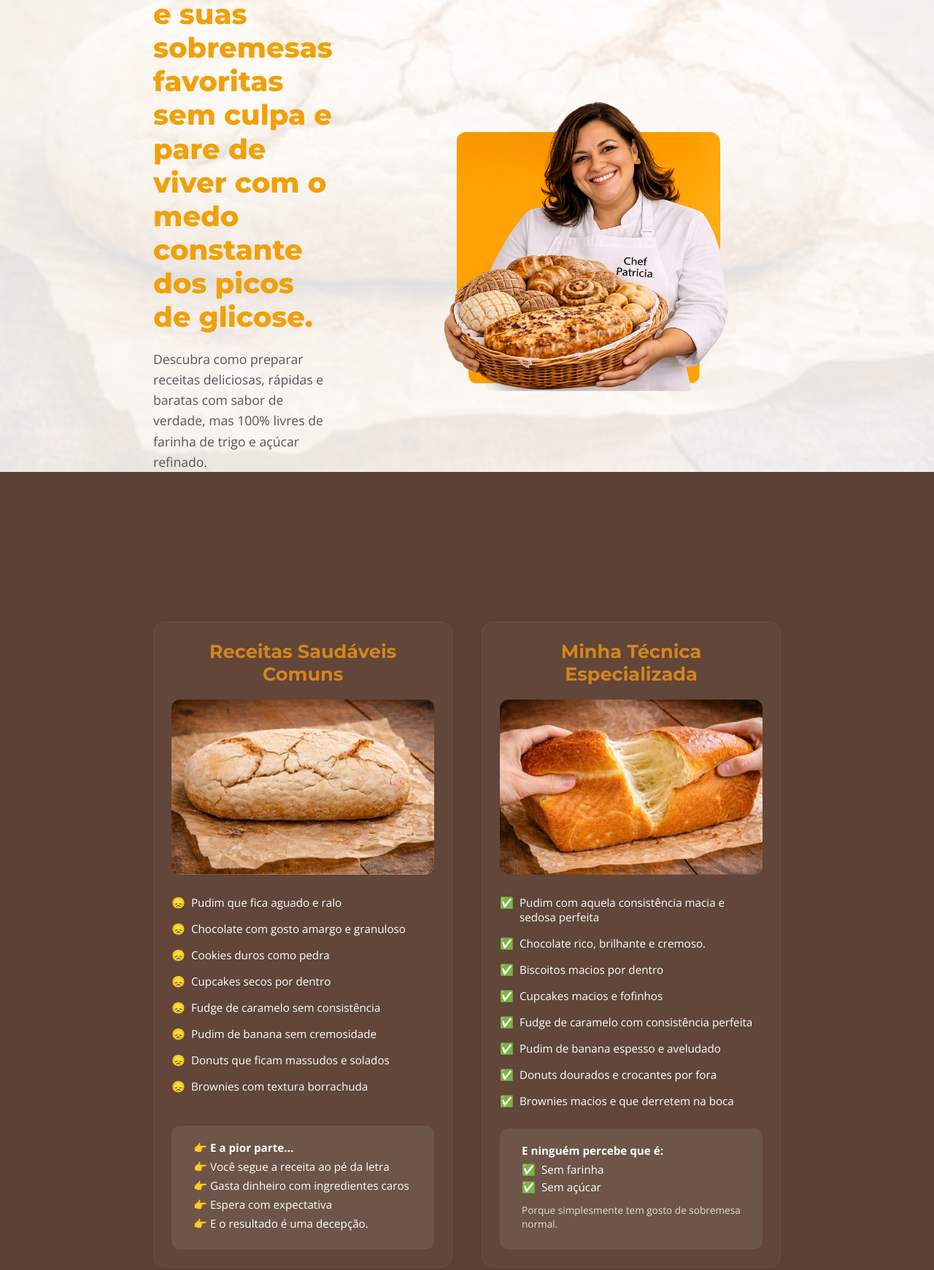
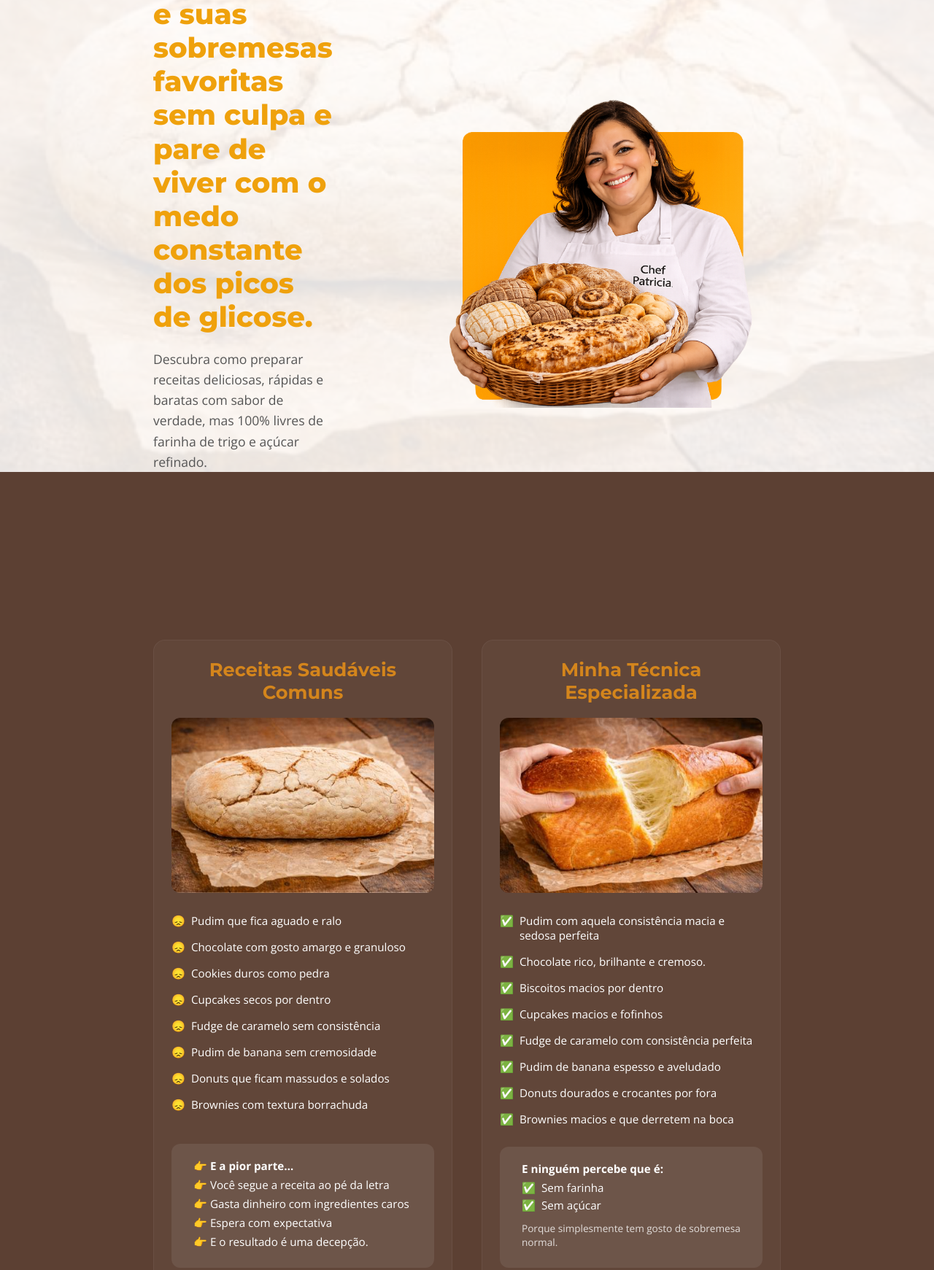
Before and after one commit to astuto7k/receitas-gringa, a plain HTML site: page index.html in a window 1280 px wide. Shown: the part 240-1981 px from the top of the page at 73% size. Drawn offline with nearby package versions, Linux system fonts and the light colour scheme.

Commit message:
style: amplia imagem da chef no hero e atualiza copy com modificações locais do usuário

```diff
--- a/index.html
+++ b/index.html
@@ -100,15 +100,15 @@
         }
 
         .hero-image {
-            flex: 0 0 620px;
+            flex: 0 0 660px;
             text-align: center;
-            margin-bottom: -165px;
+            margin-bottom: -185px;
             position: relative;
             z-index: 10;
         }
 
         .hero-image img {
-            max-height: 680px;
+            max-height: 740px;
             border-radius: 12px;
             width: 100%;
             height: auto;
@@ -140,7 +140,7 @@
         /* COMPARISON */
         .comparison {
             background: #5C4033;
-            padding: 195px 0 60px;
+            padding: 220px 0 60px;
             color: #fff;
             position: relative;
             z-index: 1;
@@ -941,7 +941,7 @@
         <div class="container">
             <div class="easy-text">
                 <h2>Receitas Fáceis, Rápidas e Acessíveis</h2>
-                <p class="subtitle">Com Ingredientes Simples e Acessíveis</p>
+                <p class="subtitle">Com Ingredientes Simples e Baratos</p>
                 <p>Farinhas fáceis de encontrar.<br>
                     Substituições claras.<br>
                     Porções bem explicadas.<br>
@@ -958,7 +958,7 @@
     <!-- CATEGORIES -->
     <section class="categories">
         <div class="container">
-            <h2>Mais de 400 receitas organizadas por categorias</h2>
+            <h2>Mais de 500 receitas organizadas por categorias</h2>
             <div class="cat-grid">
                 <div class="cat-card">
                     <img src="images/4.jpg" alt="Sobremesas e Doces">
```
